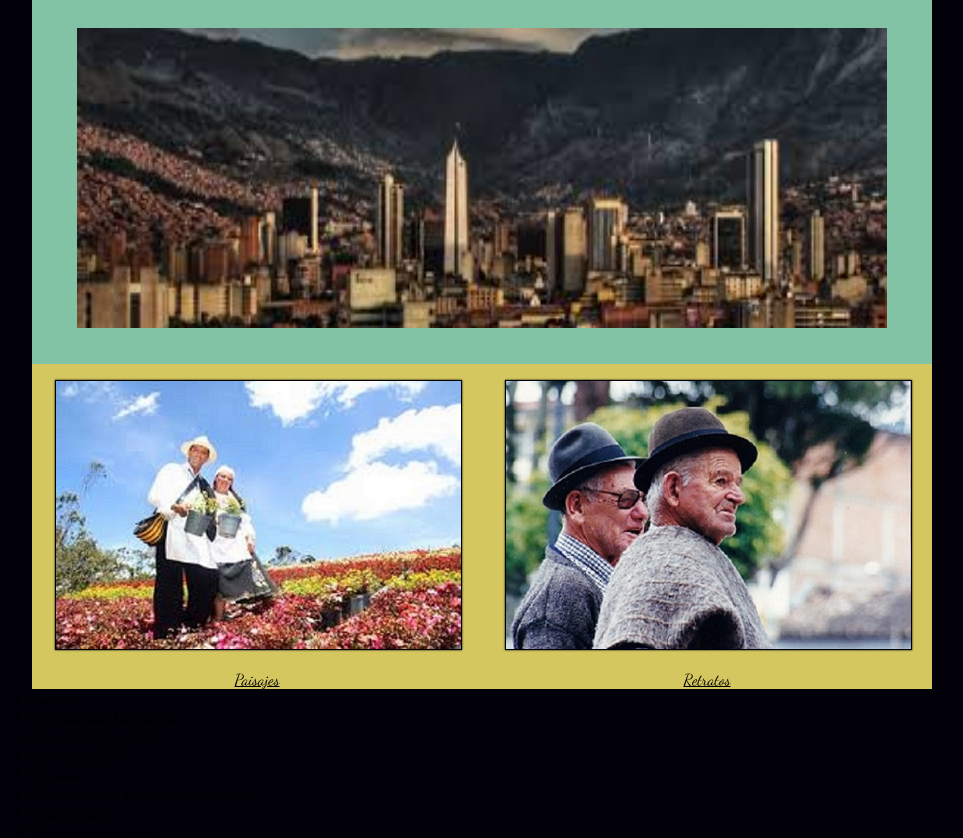
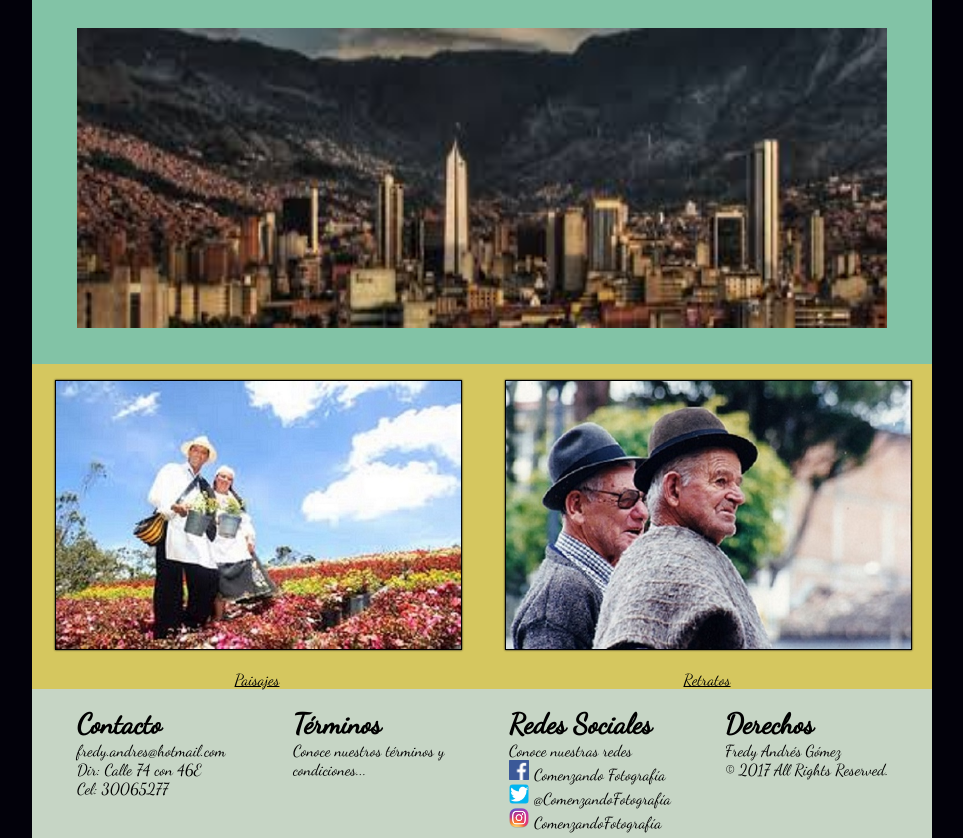
Before and after one commit to fredyandres/CSS-Diseno-Web-Responsive, a plain HTML site: page Evaluacion Final/index.html in a window 1280 px wide. Shown: the part 76-914 px from the top of the page, without its empty margins (158-1121 px from the left). Drawn offline with Linux system fonts and the light colour scheme.

Commit message:
Pie de Pagina
Se ajusta el pie de pagina de index.

```diff
--- a/Evaluacion Final/css/main.css
+++ b/Evaluacion Final/css/main.css
@@ -62,4 +62,27 @@
     border: 1px solid black;
     box-shadow: 0 0 2px #02010a;
   }
+  footer{
+    border-radius: 0 0 10px 10px;
+    background-color: #C6d5c5;
+    display: flex;
+    flex-flow: row wrap;
+  }
+  footer ul{
+    width: 20%;
+    margin: 2%;
+  }
+  footer ul:first-child{margin-left: 5%;}
+  footer ul li{
+    list-style: none;
+    font-size: 16px;
+  }
+  footer ul li:nth-of-type(1){
+    font-size: 28px;
+    font-weight: bold;
+  }
+  footer img{
+    width: 20px;
+    margin-right: 5px;
+  }
 }
```
